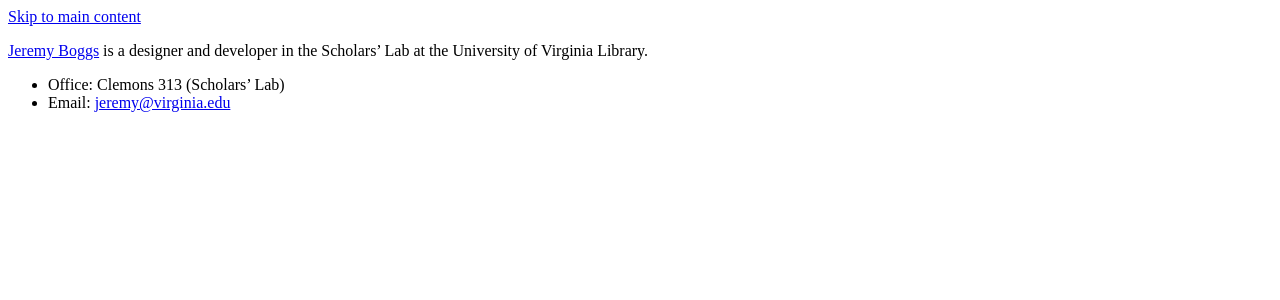
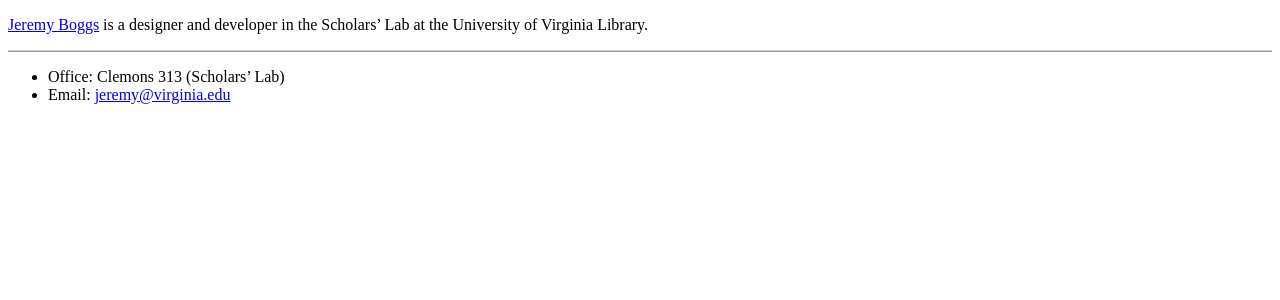
Before and after one commit to jeremyboggs/jeremyboggs.net, a Jekyll site: the page built from index.html, in a window 1280 px wide. Shown: the top 300 px of the page. Built offline with Jekyll 4.4.1, drawn with Linux system fonts in a browser that asks for light colours; some web fonts are replaced.

Commit message:
Updates CSS
Adds ruleset for visually hidden content.

```diff
--- a/_layouts/default.html
+++ b/_layouts/default.html
@@ -3,7 +3,7 @@
 <title>{{ site.title }}</title>
 <link href="https://fonts.googleapis.com/css?family=Lusitana|Raleway" rel="stylesheet">
 <link rel="stylesheet" href="{{ site.baseurl }}/styles.css">
-<a href="#main" class="audible">Skip to main content</a>
+<a href="#main" class="visually-hidden">Skip to main content</a>
 <header role="banner" id="banner">
   <p><a href="{{ site.baseurl }}/">{{ site.title }}</a> is a designer and
   developer in the Scholars’ Lab at the University of Virginia
--- a/styles.scss
+++ b/styles.scss
@@ -1,2 +1,39 @@
 ---
 ---
+
+.audible {
+
+}
+
+#banner:after {
+  content: " ";
+  display: block;
+  height: 0px;
+  border: 0;
+  border-top: 1px solid #ccc;
+  border-bottom:1px solid #999;
+  margin: 1em 0;
+  padding: 0;
+}
+
+/*
+ * Hide only visually, but have it available for screen readers:
+ * https://snook.ca/archives/html_and_css/hiding-content-for-accessibility
+ *
+ * 1. For long content, line feeds are not interpreted as spaces and small width
+ *    causes content to wrap 1 word per line:
+ *    https://medium.com/@jessebeach/beware-smushed-off-screen-accessible-text-5952a4c2cbfe
+ */
+
+ .visually-hidden {
+  border: 0;
+  clip: rect(0, 0, 0, 0);
+  height: 1px;
+  margin: -1px;
+  overflow: hidden;
+  padding: 0;
+  position: absolute;
+  white-space: nowrap;
+  width: 1px;
+  /* 1 */
+}
```
